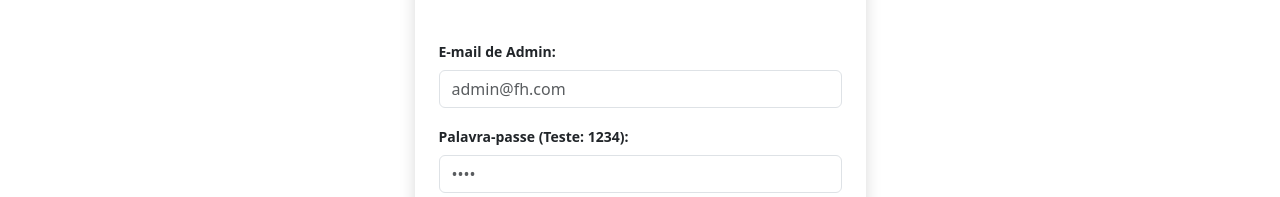
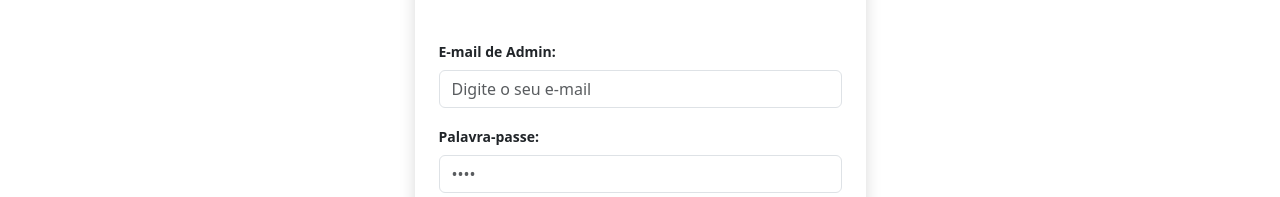
Before and after one commit to felipeyukio-tech/fh-maruyama, an Angular app: page / in a window 1280 px wide. Both pictures are taken after a click on the button "Painel Admin". Shown: the part 264-461 px from the top of the page. Built offline with nearby package versions, Linux system fonts and the light colour scheme.

Commit message:
Remover dicas visuais de login do admin

```diff
--- a/src/app/clientes/clientes.html
+++ b/src/app/clientes/clientes.html
@@ -114,10 +114,10 @@
         <form (submit)="fazerLoginAdmin($event)">
           <div class="mb-3">
             <label class="form-label small fw-bold">E-mail de Admin:</label>
-            <input type="email" class="form-control" [(ngModel)]="dadosLogin.email" name="adminEmail" placeholder="admin@fh.com" required>
+            <input type="email" class="form-control" [(ngModel)]="dadosLogin.email" name="adminEmail" placeholder="Digite o seu e-mail" required>
           </div>
           <div class="mb-3">
-            <label class="form-label small fw-bold">Palavra-passe (Teste: 1234):</label>
+            <label class="form-label small fw-bold">Palavra-passe:</label>
             <input type="password" class="form-control" [(ngModel)]="dadosLogin.senha" name="adminSenha" placeholder="••••" required>
           </div>
           <button type="submit" class="btn btn-danger w-100 fw-bold py-2">Entrar no Painel Admin</button>
```
